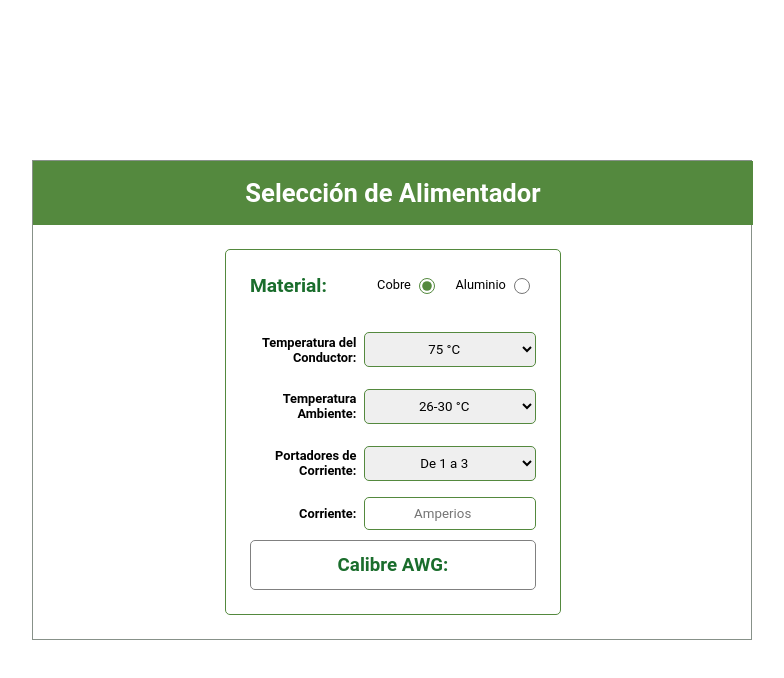
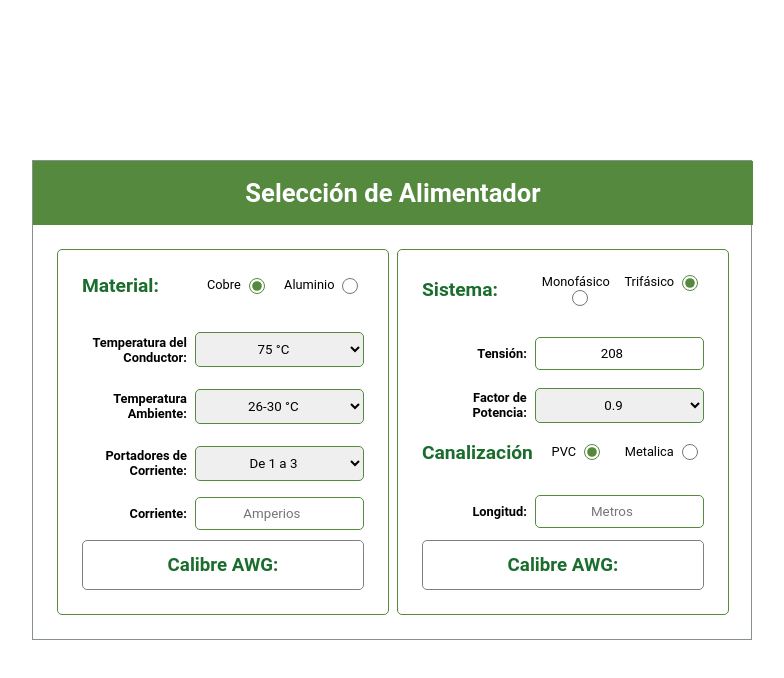
Before and after one commit to cmarioep/ROD-QuickCalc, a React (Vite) app: page /awgbycurrent in a window 1280 px wide. Shown: the top 678 px of the page, without its empty margins (248-1032 px from the left). Built offline with nearby package versions, Linux system fonts and the light colour scheme.

Commit message:
Refactor: voltage checker behavior on mobile and desktop version

```diff
--- a/src/pages/AwgByCurrent.jsx
+++ b/src/pages/AwgByCurrent.jsx
@@ -29,6 +29,24 @@ export const AwgByCurrent = () => {
     useEffect(() => {
         setAwg(getAWGByCurrent(material, temperature, environmentTemperature, occupation, current));
     }, [formState])
+
+    useEffect(() => {
+        const handleViewportChange = () => {
+            if (window.innerWidth > 688) {
+                setVoltageDrop(true);
+            } else {
+                setVoltageDrop(false);
+            }
+        };
+
+        handleViewportChange(); // Check initial viewport width
+
+        window.addEventListener('resize', handleViewportChange);
+
+        return () => {
+            window.removeEventListener('resize', handleViewportChange);
+        };
+    }, []);
 
 
 
@@ -121,8 +139,7 @@ export const AwgByCurrent = () => {
 
             </form>
 
-            {(voltageDrop && awg) ? <form className='current-capacity__container current-capacity__voltage-dropchecker'>
-                <div onClick={() => setVoltageDrop(!voltageDrop)}>X</div>
+            {(voltageDrop) ? <form className='current-capacity__container current-capacity__voltage-dropchecker'>
 
                 <div className='system-options'>
                     <p>Sistema:</p>
@@ -209,10 +226,16 @@ export const AwgByCurrent = () => {
                     />
                 </div>
 
-                <h3 className='system-result'>Calibre AWG: {awg}</h3>
+                <h3 className='system-result'>Calibre AWG: {awg}
+                    <button className='btn-primary ' onClick={() => setVoltageDrop(!voltageDrop)}>Aceptar</button>
+                </h3>
+
 
 
             </form> : null}
+
+
+
 
         </div>
     )
--- a/src/styles/pages/CurrentCapacity.scss
+++ b/src/styles/pages/CurrentCapacity.scss
@@ -23,12 +23,12 @@
     &__container {
         display: flex;
         flex-direction: column;
+        justify-content: space-between;
 
         width: 100%;
 
         @include mediaquery(intermediate) {
-            justify-content: space-between;
-
+            // justify-content: space-between;
             width: 50%;
             height: 100%;
             padding: 1.5rem;
@@ -38,19 +38,21 @@
     }
 
     &__voltage-dropchecker {
-
         position: absolute;
 
         width: 90%;
-        height: 350px;
+        height: 400px;
         padding: 1rem;
+        border-radius: 5px;
+        border: 1px solid $clr-primary;
+
         background-color: white;
-        border: 1px solid $clr-primary;
 
         @include mediaquery(intermediate) {
             position: unset;
             width: 50%;
             height: 100%;
+            padding: 1.5rem;
         }
     }
 }
@@ -62,9 +64,14 @@
     border-radius: 5px;
 
     color: white;
+    text-align: center;
     font-size: 0.8rem;
     margin-top: 0.5rem;
 
     cursor: pointer;
     background-color: $clr-primary;
+
+    @include mediaquery(intermediate) {
+        display: none;
+    }
 }
```
